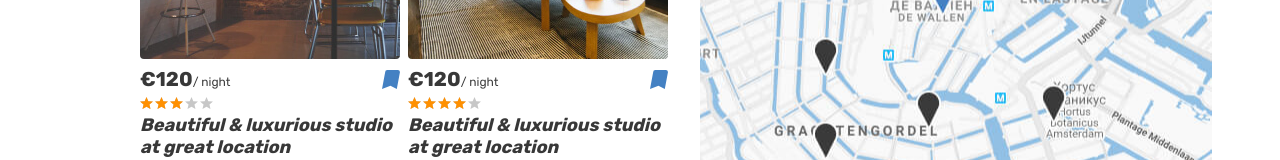
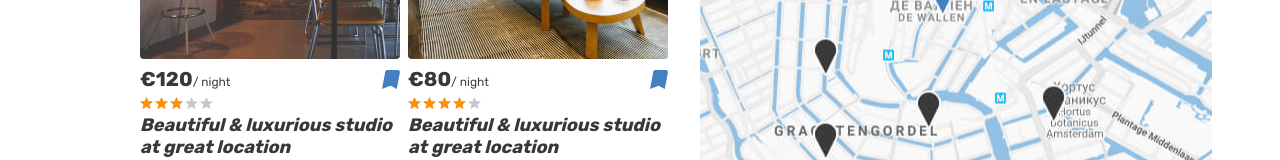
Before and after one commit to Shaktyka/six-cities-4, a React app: page / in a window 1280 px wide. Shown: the part 459-619 px from the top of the page. Built offline with nearby package versions, Linux system fonts and the light colour scheme.

Commit message:
Добавляет отрисовку страницы оффера после клика по Card

```diff
--- a/public/index.html
+++ b/public/index.html
@@ -5,7 +5,7 @@
   <meta http-equiv="X-UA-Compatible" content="IE=edge">
   <meta name="viewport" content="width=device-width, initial-scale=1.0">
   <title>6 cities</title>
-  <link rel="stylesheet" href="css/main.css">
+  <link rel="stylesheet" href="/css/main.css">
 </head>
 
 <body>
@@ -14,6 +14,6 @@
   </div>
 
   <div id="root"></div>
-  <script src="./bundle.js"></script>
+  <script src="/bundle.js"></script>
 </body>
 </html>
--- a/src/components/app/app.jsx
+++ b/src/components/app/app.jsx
@@ -19,8 +19,14 @@ const App = ({places}) => {
           render={(props) => <Main places={places} {...props} />}
         />
         <Route
-          exact path={AppRoute.OFFER}
-          render={(props) => <Offer offer={places[0]} {...props} />}
+          exact path={`/offer/:id`}
+          render={(props) => {
+            return (<Offer
+              offers={places}
+              offerId={props.match.params.id}
+              {...props}
+            />);
+          }}
         />
         <Route
           render={() => <NotFound />}
--- a/src/components/card/card.jsx
+++ b/src/components/card/card.jsx
@@ -1,18 +1,20 @@
 import React from 'react';
 import PropTypes from 'prop-types';
+
+import {Link} from 'react-router-dom';
 
 import {formatInitCap, formatRating} from '../../utils.js';
 
 const Card = ({place}) => {
   const {
     id,
-    title,
+    images,
     isFavorite,
     isPremium,
+    price,
+    rating,
+    title,
     type,
-    images,
-    price,
-    rating
   } = place;
 
   const isFavoriteClass = isFavorite ? `place-card__bookmark-button--active` : ``;
@@ -27,7 +29,7 @@ const Card = ({place}) => {
         </div>
       }
       <div className="cities__image-wrapper place-card__image-wrapper">
-        <a href="/">
+        <Link to={`/offer/${id}`} onClick={(evt) => evt.preventDefault()}>
           <img
             className="place-card__image"
             src={images[0]}
@@ -35,7 +37,7 @@ const Card = ({place}) => {
             height="200"
             alt={`${title} image`}
           />
-        </a>
+        </Link>
       </div>
       <div className="place-card__info">
         <div className="place-card__price-wrapper">
@@ -57,7 +59,7 @@ const Card = ({place}) => {
           </div>
         </div>
         <h2 className="place-card__name">
-          <a href="/">{title}</a>
+          <Link to={`/offer/${id}`}>{title}</Link>
         </h2>
         <p className="place-card__type">{formatInitCap(type)}</p>
       </div>
--- a/src/components/logo/logo.jsx
+++ b/src/components/logo/logo.jsx
@@ -31,7 +31,7 @@ const Logo = ({location = `header`, isLinkActive = false}) => {
     <a className={`${location}__logo-link ${activeClass}`} href="/">
       <img
         className={`${location}__logo`}
-        src="img/logo.svg"
+        src="/img/logo.svg"
         alt="6 cities logo"
         width={getWidth(location)}
         height={getHeight(location)}
--- a/src/components/near-places/near-places.jsx
+++ b/src/components/near-places/near-places.jsx
@@ -9,7 +9,7 @@ const NearPlaces = () => {
         <article className="near-places__card place-casd">
           <div className="near-places__image-wrapper place-card__image-wrapper">
             <a href="#">
-              <img className="place-card__image" src="img/room.jpg" width="260"
+              <img className="place-card__image" src="/img/room.jpg" width="260"
                 height="200" alt="Place image" />
             </a>
           </div>
@@ -42,7 +42,7 @@ const NearPlaces = () => {
         <article className="near-places__card place-casd">
           <div className="near-places__image-wrapper place-card__image-wrapper">
             <a href="#">
-              <img className="place-card__image" src="img/apartment-02.jpg" width="260"
+              <img className="place-card__image" src="/img/apartment-02.jpg" width="260"
                 height="200" alt="Place image" />
             </a>
           </div>
@@ -75,7 +75,7 @@ const NearPlaces = () => {
         <article className="near-places__card place-casd">
           <div className="near-places__image-wrapper place-card__image-wrapper">
             <a href="#">
-              <img className="place-card__image" src="img/apartment-03.jpg" width="260"
+              <img className="place-card__image" src="/img/apartment-03.jpg" width="260"
                 height="200" alt="Place image" />
             </a>
           </div>
--- a/src/components/offer/offer.jsx
+++ b/src/components/offer/offer.jsx
@@ -21,8 +21,8 @@ const premiumMark = (
 );
 
 const Offer = (props) => {
-  const {offer} = props;
-  console.log(offer);
+  const {offers, offerId} = props;
+  const offer = offers.find((offerEl) => offerEl.id === +offerId);
 
   const {
     bedrooms,
@@ -107,7 +107,7 @@ const Offer = (props) => {
                   <span className="reviews__amount">{REVIEWS.length}</span>
                 </h2>
                 {
-                  <ReviewsList reviews={REVIEWS} />
+                  <ReviewsList reviews={REVIEWS.slice(0, 10)} />
                 }
                 {
                   <ReviewsForm />
@@ -128,7 +128,8 @@ const Offer = (props) => {
 };
 
 Offer.propTypes = {
-  offer: PropTypes.object.isRequired,
+  offers: PropTypes.array.isRequired,
+  offerId: PropTypes.string.isRequired,
 };
 
 export default Offer;
--- a/src/components/reviews-list/reviews-list.jsx
+++ b/src/components/reviews-list/reviews-list.jsx
@@ -2,6 +2,8 @@ import React from 'react';
 import PropTypes from 'prop-types';
 
 import Review from '../review/review.jsx';
+
+// Нужна сортировка списка отзывов по дате
 
 const ReviewsList = ({reviews = []}) => {
 
--- a/src/mocks.js
+++ b/src/mocks.js
@@ -12,13 +12,13 @@ export const places = [
     description: `A quiet cozy and picturesque that hides behind a a river by the unique lightness of Amsterdam.`,
     goods: [`Heating`, `Kitchen`, `Cable TV`, `Washing machine`, `Coffee machine`, `Dishwasher`],
     host: {
-      avatarUrl: `img/avatar-angelina.jpg`,
+      avatarUrl: `/img/avatar-angelina.jpg`,
       id: 3,
       isPro: true,
       name: `Angelina`
     },
     id: 1,
-    images: [`img/room.jpg`, `img/apartment-01.jpg`, `img/apartment-02.jpg`],
+    images: [`/img/room.jpg`, `/img/apartment-01.jpg`, `/img/apartment-02.jpg`],
     isFavorite: true,
     isPremium: true,
     location: {
@@ -27,7 +27,7 @@ export const places = [
       zoom: 8
     },
     maxAdults: 4,
-    previewImage: `img/apartment-01.jpg`,
+    previewImage: `/img/apartment-01.jpg`,
     price: 120,
     rating: 2.8,
     title: `Beautiful & luxurious studio at great location`,
@@ -46,13 +46,13 @@ export const places = [
     description: `A quiet cozy and picturesque that hides behind a a river by the unique lightness of Amsterdam.`,
     goods: [`Heating`, `Kitchen`, `Cable TV`, `Washing machine`, `Coffee machine`, `Dishwasher`],
     host: {
-      avatarUrl: `img/1.png`,
+      avatarUrl: `/img/avatar-angelina.jpg`,
       id: 3,
       isPro: true,
       name: `Angelina`
     },
     id: 2,
-    images: [`img/apartment-02.jpg`, `img/apartment-03.jpg`],
+    images: [`/img/apartment-02.jpg`, `/img/apartment-03.jpg`],
     isFavorite: true,
     isPremium: false,
     location: {
@@ -61,8 +61,8 @@ export const places = [
       zoom: 8
     },
     maxAdults: 4,
-    previewImage: `img/apartment-02.jpg`,
-    price: 120,
+    previewImage: `/img/apartment-02.jpg`,
+    price: 80,
     rating: 3.8,
     title: `Beautiful & luxurious studio at great location`,
     type: `room`
@@ -80,13 +80,13 @@ export const places = [
     description: `A quiet cozy and picturesque that hides behind a a river by the unique lightness of Amsterdam.`,
     goods: [`Heating`, `Kitchen`, `Cable TV`, `Washing machine`, `Coffee machine`, `Dishwasher`],
     host: {
-      avatarUrl: `img/1.png`,
+      avatarUrl: `/img/avatar-angelina.jpg`,
       id: 3,
       isPro: true,
       name: `Angelina`
     },
     id: 3,
-    images: [`img/apartment-03.jpg`, `img/apartment-01.jpg`],
+    images: [`/img/apartment-03.jpg`, `/img/apartment-01.jpg`],
     isFavorite: true,
     isPremium: false,
     location: {
@@ -95,8 +95,8 @@ export const places = [
       zoom: 8
     },
     maxAdults: 4,
-    previewImage: `img/apartment-03.jpg`,
-    price: 120,
+    previewImage: `/img/apartment-03.jpg`,
+    price: 200,
     rating: 4.8,
     title: `Beautiful & luxurious studio at great location`,
     type: `house`
@@ -114,13 +114,13 @@ export const places = [
     description: `A quiet cozy and picturesque that hides behind a a river by the unique lightness of Amsterdam.`,
     goods: [`Heating`, `Kitchen`, `Cable TV`, `Washing machine`, `Coffee machine`, `Dishwasher`],
     host: {
-      avatarUrl: `img/1.png`,
+      avatarUrl: `/img/avatar-angelina.jpg`,
       id: 3,
       isPro: true,
       name: `Angelina`
     },
     id: 4,
-    images: [`img/apartment-01.jpg`, `img/apartment-03.jpg`],
+    images: [`/img/apartment-01.jpg`, `/img/apartment-03.jpg`],
     isFavorite: false,
     isPremium: true,
     location: {
@@ -129,8 +129,8 @@ export const places = [
       zoom: 8
     },
     maxAdults: 4,
-    previewImage: `img/apartment-01.jpg`,
-    price: 120,
+    previewImage: `/img/apartment-01.jpg`,
+    price: 65,
     rating: 1,
     title: `Beautiful & luxurious studio at great location`,
     type: `hotel`
@@ -150,13 +150,13 @@ export const hotel = {
   description: `A quiet cozy and picturesque that hides behind a a river by the unique lightness of Amsterdam.`,
   goods: [`Heating`, `Kitchen`, `Cable TV`, `Washing machine`, `Coffee machine`, `Dishwasher`],
   host: {
-    avatarUrl: `img/1.png`,
+    avatarUrl: `/img/1.png`,
     id: 3,
     isPro: true,
     name: `Angelina`
   },
   id: 1,
-  images: [`img/1.png`, `img/2.png`],
+  images: [`/img/1.png`, `/img/2.png`],
   isFavorite: false,
   isPremium: false,
   location: {
@@ -165,7 +165,7 @@ export const hotel = {
     zoom: 8
   },
   maxAdults: 4,
-  previewImage: `img/1.png`,
+  previewImage: `/img/1.png`,
   price: 120,
   rating: 4.8,
   title: `Beautiful & luxurious studio at great location`,
@@ -173,7 +173,7 @@ export const hotel = {
 };
 
 export const authInfo = {
-  avatarUrl: `img/1.png`,
+  avatarUrl: `/img/1.png`,
   email: `Oliver.conner@gmail.com`,
   id: 1,
   isPro: false,
@@ -193,7 +193,7 @@ export const userComment = {
   id: 1,
   rating: 4,
   user: {
-    avatarUrl: `img/avatar-max.jpg`,
+    avatarUrl: `/img/avatar-max.jpg`,
     id: 4,
     isPro: false,
     name: `Max`
```
Lines whose indentation alone changed are shown as unchanged.
